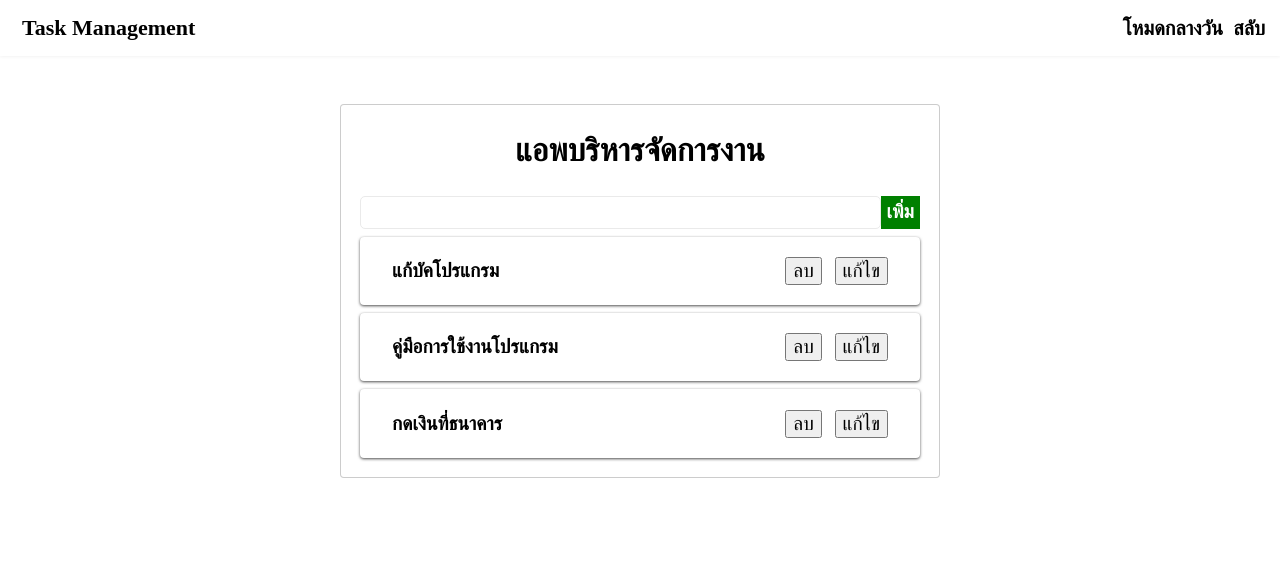
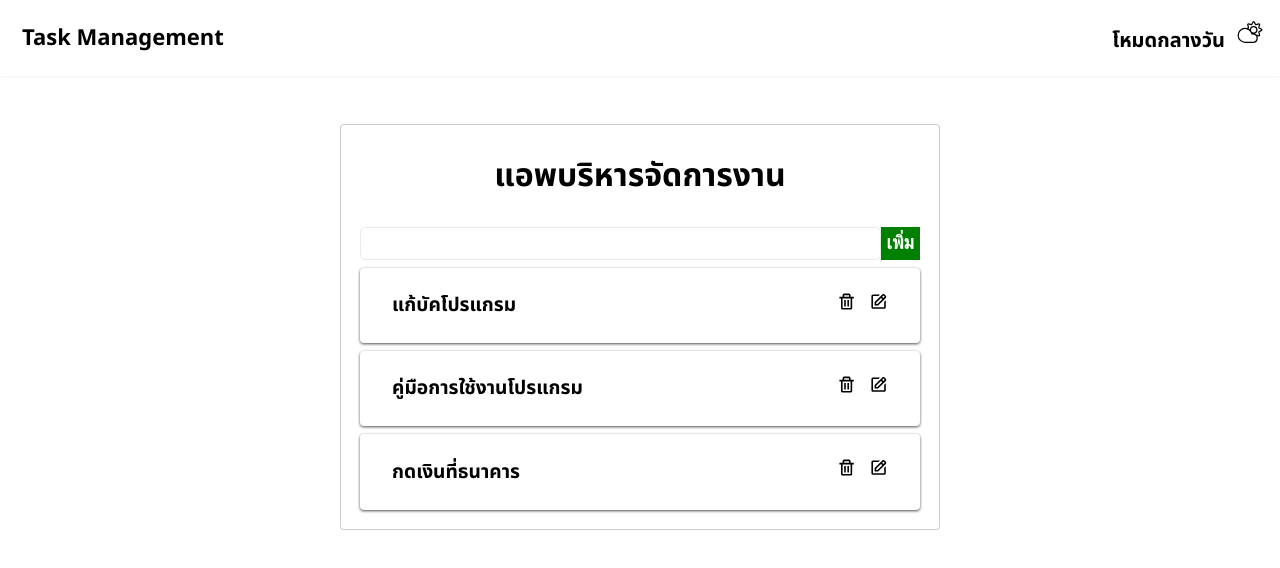
Before and after one commit to Dewz10/Training_React, a React (Create React App) app in the folder react-task-project/: page / in a window 1280 px wide. Shown: the top 568 px of the page. Built offline with nearby package versions, Linux system fonts and the light colour scheme.

Commit message:
add font style

```diff
--- a/react-task-project/package.json
+++ b/react-task-project/package.json
@@ -8,6 +8,7 @@
     "@testing-library/user-event": "^13.5.0",
     "react": "^18.2.0",
     "react-dom": "^18.2.0",
+    "react-icons": "^5.0.1",
     "react-scripts": "5.0.1",
     "web-vitals": "^2.1.4"
   },
--- a/react-task-project/public/index.html
+++ b/react-task-project/public/index.html
@@ -15,6 +15,12 @@
       user's mobile device or desktop. See https://developers.google.com/web/fundamentals/web-app-manifest/
     -->
     <link rel="manifest" href="%PUBLIC_URL%/manifest.json" />
+    <link rel="preconnect" href="https://fonts.googleapis.com" />
+    <link rel="preconnect" href="https://fonts.gstatic.com" crossorigin />
+    <link
+      href="https://fonts.googleapis.com/css2?family=Noto+Sans+Thai:wght@100..900&display=swap"
+      rel="stylesheet"
+    />
     <!--
       Notice the use of %PUBLIC_URL% in the tags above.
       It will be replaced with the URL of the `public` folder during the build.
--- a/react-task-project/src/App.css
+++ b/react-task-project/src/App.css
@@ -1,5 +1,6 @@
 .App {
   min-height: 100vh;
+  font-family: 'Noto Sans Thai';
 }
 
 .container {
--- a/react-task-project/src/components/Header.css
+++ b/react-task-project/src/components/Header.css
@@ -25,3 +25,7 @@ header {
     cursor: pointer;
     margin-left: 10px;
 }
+
+.theme-container .icon {
+    font-size: 30px;
+}
--- a/react-task-project/src/components/Header.js
+++ b/react-task-project/src/components/Header.js
@@ -1,4 +1,6 @@
 import "./Header.css";
+import { CiCloudSun } from "react-icons/ci";
+import { FaCloudMoon } from "react-icons/fa6";
 
 export default function Header(props) {
     const {theme, setTheme} = props;
@@ -16,7 +18,7 @@ export default function Header(props) {
             </div>
             <div className="theme-container">
                 <span>{theme === "light" ? "โหมดกลางวัน" : "โหมดกลางคืน"}</span>
-                <span className="icon" onClick={ToggleTheme}>สลับ</span>
+                <span className="icon" onClick={ToggleTheme}>{theme === "light" ? <CiCloudSun/> : <FaCloudMoon/>}</span>
             </div>
         </header>
     );
--- a/react-task-project/src/components/Item.js
+++ b/react-task-project/src/components/Item.js
@@ -1,13 +1,14 @@
 import "./Item.css";
+import { BiTrash,BiEdit } from "react-icons/bi";
 
 export default function Item(props) {
-    const {data, deleteTask, editTask} = props;
+  const { data, deleteTask, editTask } = props;
   return (
     <div className="list-item">
       <p className="title">{data.title}</p>
       <div className="button-container">
-                <button className="btn" onClick={()=>deleteTask(data.id)}>ลบ</button>
-                <button className="btn" onClick={()=>editTask(data.id)}>แก้ไข</button>
+        <BiTrash className="btn" onClick={() => deleteTask(data.id)} />
+        <BiEdit className="btn" onClick={() => editTask(data.id)}/>
       </div>
     </div>
   );
```
Also changed, not shown: 1 other file (tests, documents, lock files or other folders). Lines whose indentation alone changed are shown as unchanged.
